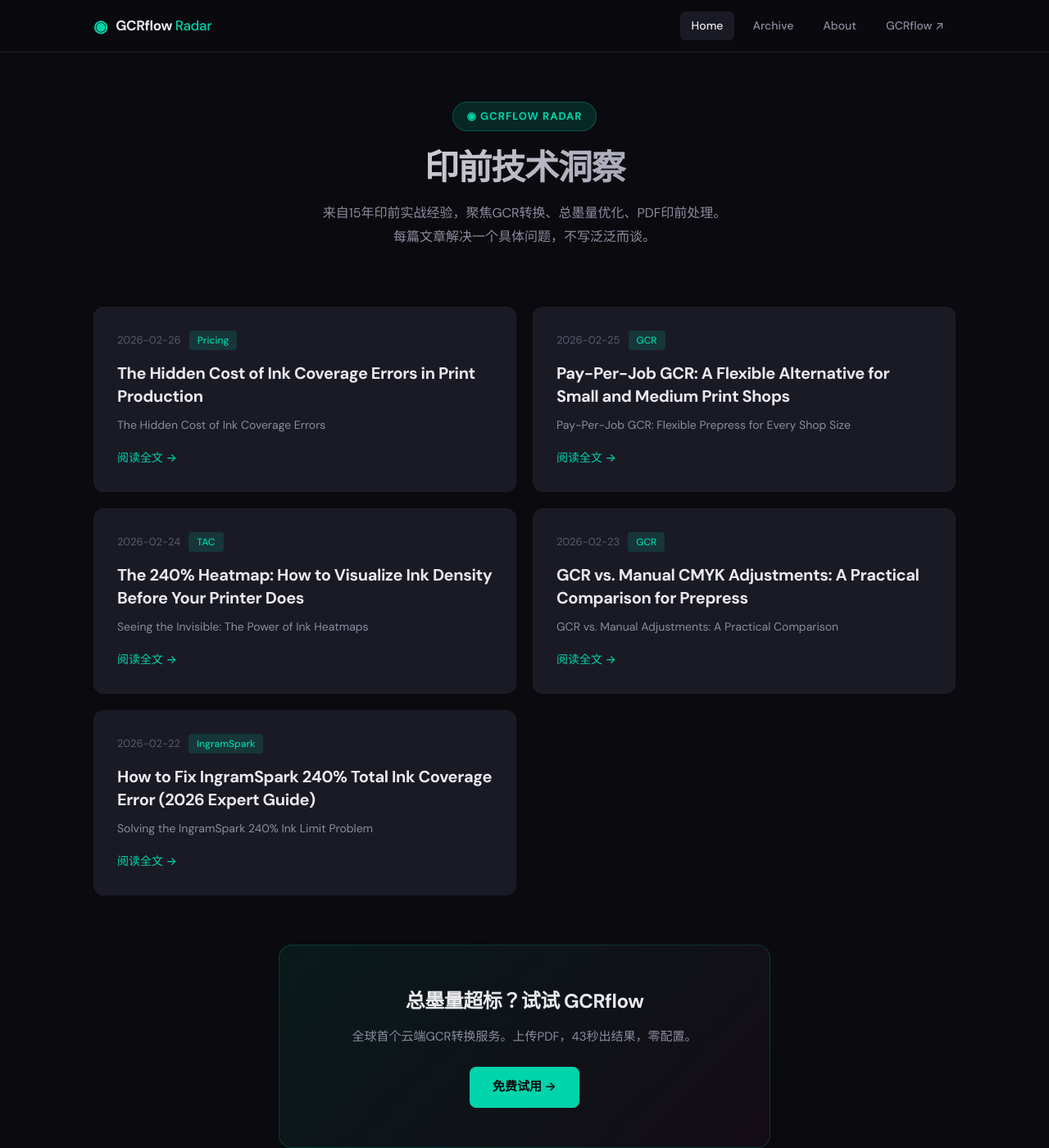
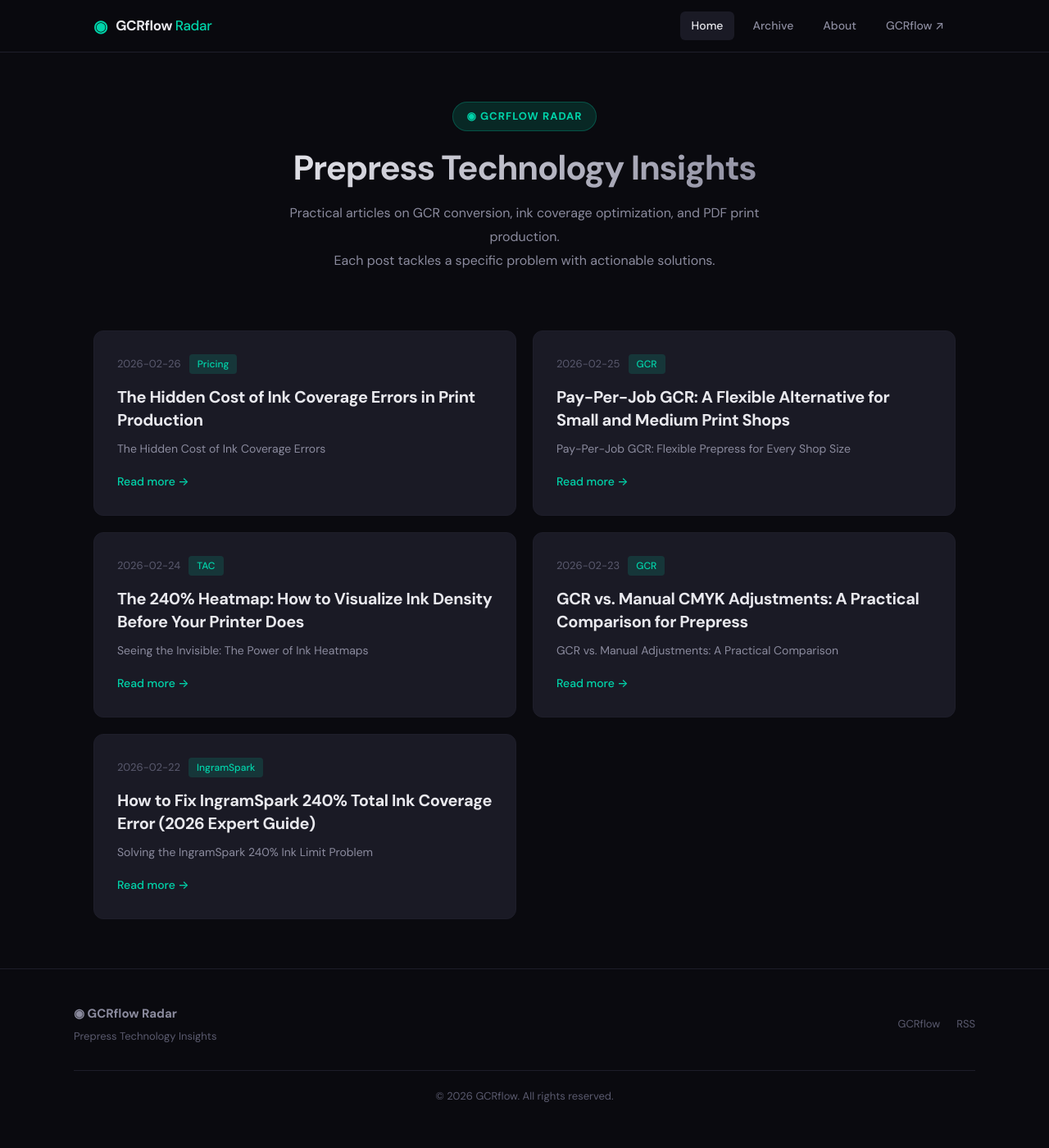
Before and after one commit to L6891244/gcrflow-radar, a Jekyll site: the page built from index.html, in a window 1280 px wide and 1400 px high. Shown: the whole window at 82% size. Built offline with Jekyll 4.4.1, drawn with Linux system fonts in a browser that asks for light colours; the list of posts is cut into pages by our own code.

Commit message:
i18n: English hero, remove bottom CTA promo section

```diff
--- a/_layouts/home.html
+++ b/_layouts/home.html
@@ -6,8 +6,8 @@
 <section class="hero">
   <div class="hero-inner">
     <div class="hero-badge">◉ GCRflow Radar</div>
-    <h1 class="hero-title">印前技术洞察</h1>
-    <p class="hero-subtitle">来自15年印前实战经验，聚焦GCR转换、总墨量优化、PDF印前处理。<br>每篇文章解决一个具体问题，不写泛泛而谈。</p>
+    <h1 class="hero-title">Prepress Technology Insights</h1>
+    <p class="hero-subtitle">Practical articles on GCR conversion, ink coverage optimization, and PDF print production.<br>Each post tackles a specific problem with actionable solutions.</p>
   </div>
 </section>
 
@@ -26,17 +26,8 @@
         <a href="{{ post.url | relative_url }}">{{ post.title }}</a>
       </h2>
       <p class="post-card-excerpt">{{ post.excerpt | strip_html | truncatewords: 40 }}</p>
-      <a href="{{ post.url | relative_url }}" class="post-card-link">阅读全文 →</a>
+      <a href="{{ post.url | relative_url }}" class="post-card-link">Read more →</a>
     </article>
     {% endfor %}
   </div>
 </section>
-
-<!-- CTA -->
-<section class="cta-section">
-  <div class="cta-inner">
-    <h2>总墨量超标？试试 GCRflow</h2>
-    <p>全球首个云端GCR转换服务。上传PDF，43秒出结果，零配置。</p>
-    <a href="https://gcrflow.com" class="cta-btn" target="_blank">免费试用 →</a>
-  </div>
-</section>
```
